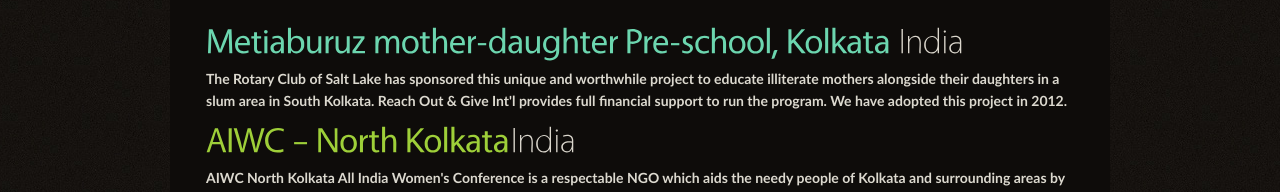
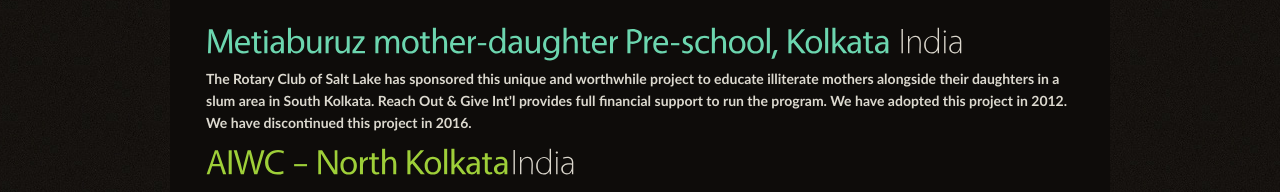
Before and after one commit to rogi2019/rogi2019.github.io, a plain HTML site: page news.html in a window 1280 px wide. Shown: the part 1035-1227 px from the top of the page. Drawn offline with Linux system fonts and the light colour scheme.

Commit message:
More changes to news.html projects

```diff
--- a/news.html
+++ b/news.html
@@ -105,6 +105,7 @@ Reach Out & Give Int'l has been supporting infrastructure projects related to th
               <p class="pad_bot2"><strong>
 
 The Rotary Club of Salt Lake has sponsored this unique and worthwhile project to educate illiterate mothers alongside their daughters in a slum area in South Kolkata.  Reach Out & Give Int'l provides full financial support to run the program.  We have adopted this project in 2012.
+                We have discontinued this project in 2016.
 </strong></p>
 
 <h4 class="color2"><span>AIWC – North Kolkata</span>India</h4>
@@ -144,7 +145,7 @@ b)      We provide approximately $150 for scholarships for youth in need
                 </strong></p>
               <p class="pad_bot1"> </p>
 
-              <h4 class="color1"><span>Lion's Club, Jalpaiguri, West Bengal</span>India</h4>
+              <h4 class="color1"><span>Lion's Club, Jalpaiguri, West Bengal </span>India</h4>
               <p class="pad_bot2"><strong>
 
 Lion's Club works with an orphanage for girls in the city of Jalpaiguri. Our board members have visited the orphanage and were very impressed by the quality of care
@@ -154,14 +155,19 @@ Lion's Club works with an orphanage for girls in the city of Jalpaiguri. Our boa
                 </strong></p>
               <p class="pad_bot1"> </p>
 
-             <h4 class="color1"><span>Individual Scholarships</span>India</h4>
+             <h4 class="color1"><span>Individual Scholarships </span>India</h4>
               <p class="pad_bot2"><strong>
 
 1. Moumita Das (B.Sc.) - Rs.2000/month
+
 2. Pamela Kapri (Grade 12) - Rs.1200/month
+
 3. Avishek Ray (Grade 11) - Rs.1500/month
+
 4. Sujoy Shamal (Grade 9) - Rs.1500/month
+
 5. Priyanka Bhaduri (Grade 8) - Rs.1500/month
+
 6. Subhodeep Banerjee (Grade 6) - Rs.1000/month
 
                 </strong></p>
```
